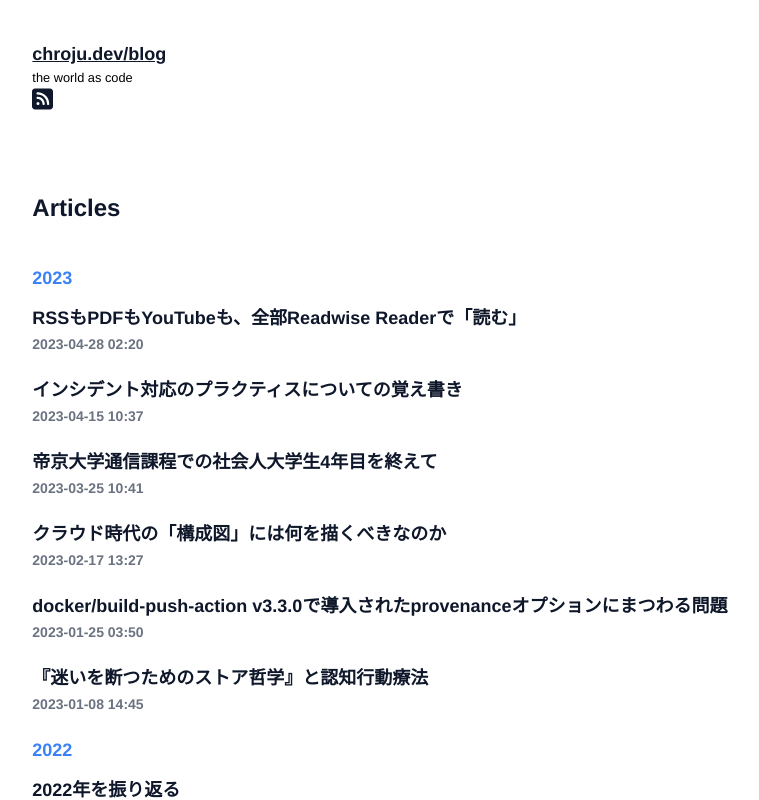
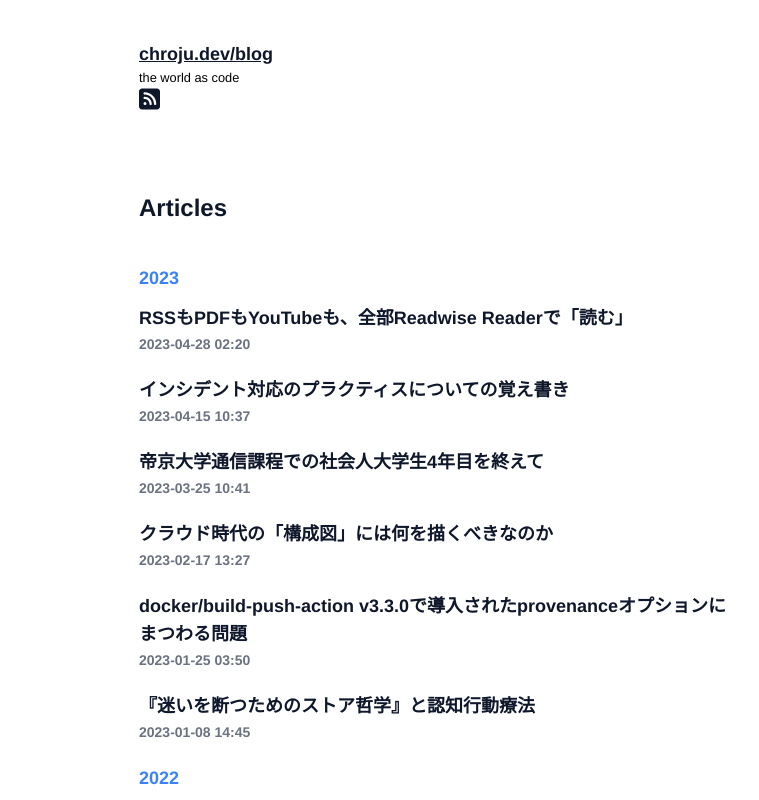
Before and after one commit to chroju/blog, a Next.js app: page /blog in a window 1280 px wide. Shown: the top 800 px of the page, without its empty margins (201-960 px from the left). Built offline with nearby package versions, Linux system fonts and the light colour scheme.

Commit message:
chore: update css

```diff
--- a/components/layout.tsx
+++ b/components/layout.tsx
@@ -20,7 +20,7 @@ export default function Layout({
     const editURL = "https://github.com/chroju/blog/edit/main/posts/" + blogArticleId + ".md"
     const historyURL = "https://github.com/chroju/blog/commits/main/posts/" + blogArticleId + ".md"
     return (
-        <div className="md:container md:mx-auto md:w-4/6 px-5 my-10">
+        <div className="md:container md:mx-auto md:w-1/2 px-5 my-10">
             <Head>
                 <link rel="apple-touch-icon" sizes="180x180" href="/apple-touch-icon.png" />
                 <link rel="icon" type="image/png" sizes="32x32" href="/favicon-32x32.png" />
--- a/styles/global.css
+++ b/styles/global.css
@@ -28,7 +28,7 @@
     @apply font-bold;
   }
   article img {
-    @apply inline rounded md:max-w-lg sm:max-w-md max-w-xs my-4;
+    @apply inline rounded md:max-w-lg max-w-xs my-4 border-2;
   }
   table {
     @apply border-slate-200 border-2;
```
